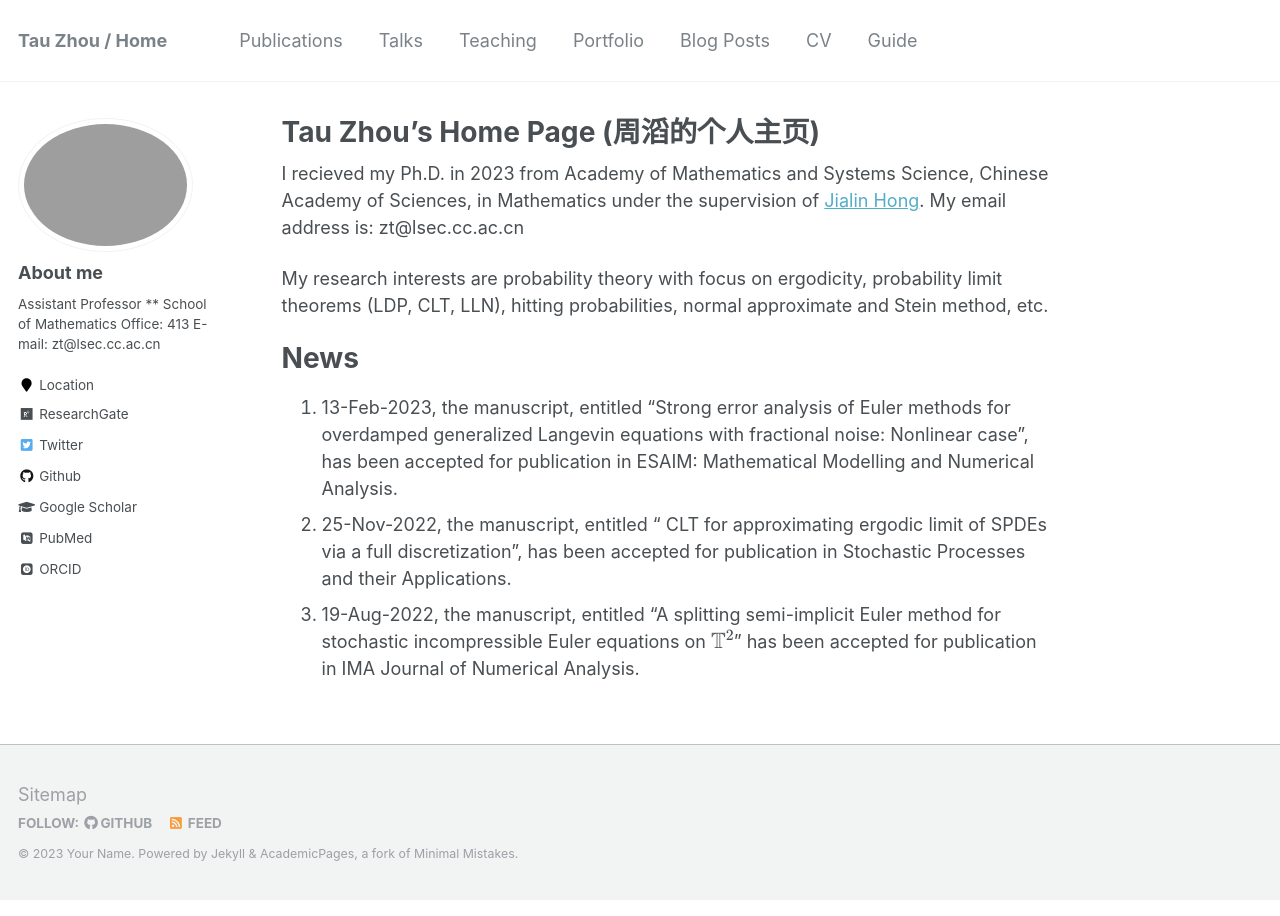
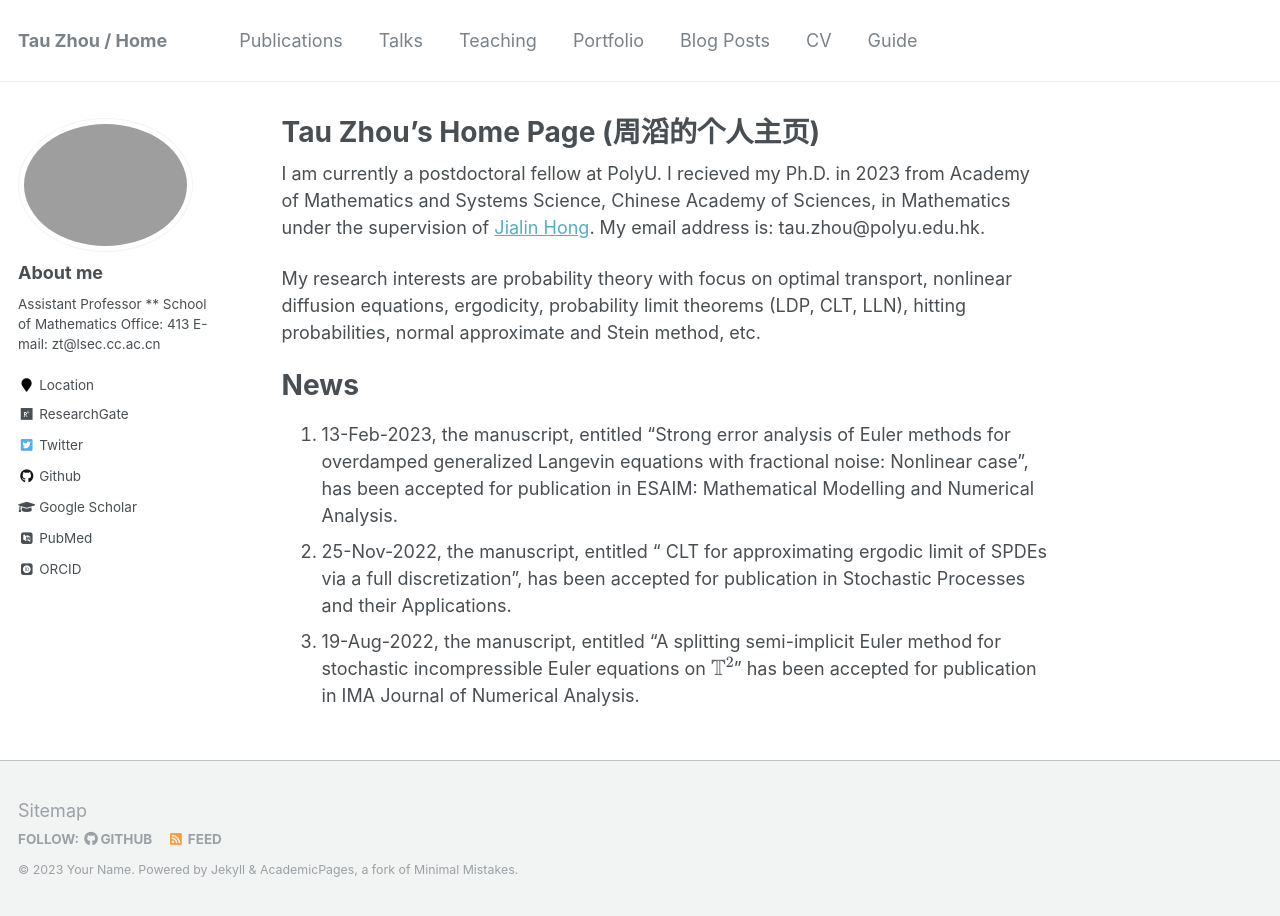
Before and after one commit to Tau-Zhou/Tau-Zhou.github.io, a Jekyll site: the page built from _pages/about.md, in a window 1280 px wide. Built offline with Jekyll 4.4.1, drawn with Linux system fonts in a browser that asks for light colours; some web fonts are replaced; formulas are drawn with MathJax 3.

Commit message:
Update about.md

```diff
--- a/_pages/about.md
+++ b/_pages/about.md
@@ -8,10 +8,11 @@ redirect_from:
   - /about.html
 ---
 
-I recieved my Ph.D. in 2023 from Academy of Mathematics and Systems Science, Chinese Academy of Sciences, in Mathematics under the supervision of [Jialin Hong](http://www.cc.ac.cn/staff/hjl.html). My email address is: zt@lsec.cc.ac.cn
+
+I am currently a postdoctoral fellow at PolyU. I recieved my Ph.D. in 2023 from Academy of Mathematics and Systems Science, Chinese Academy of Sciences, in Mathematics under the supervision of [Jialin Hong](http://www.cc.ac.cn/staff/hjl.html). My email address is: tau.zhou@polyu.edu.hk.
 
 
-My research interests are probability theory with focus on ergodicity, probability limit theorems (LDP, CLT, LLN), hitting probabilities, normal approximate and Stein method, etc.
+My research interests are probability theory with focus on optimal transport, nonlinear diffusion equations, ergodicity, probability limit theorems (LDP, CLT, LLN), hitting probabilities, normal approximate and Stein method, etc.
 
 News
 ======
```
